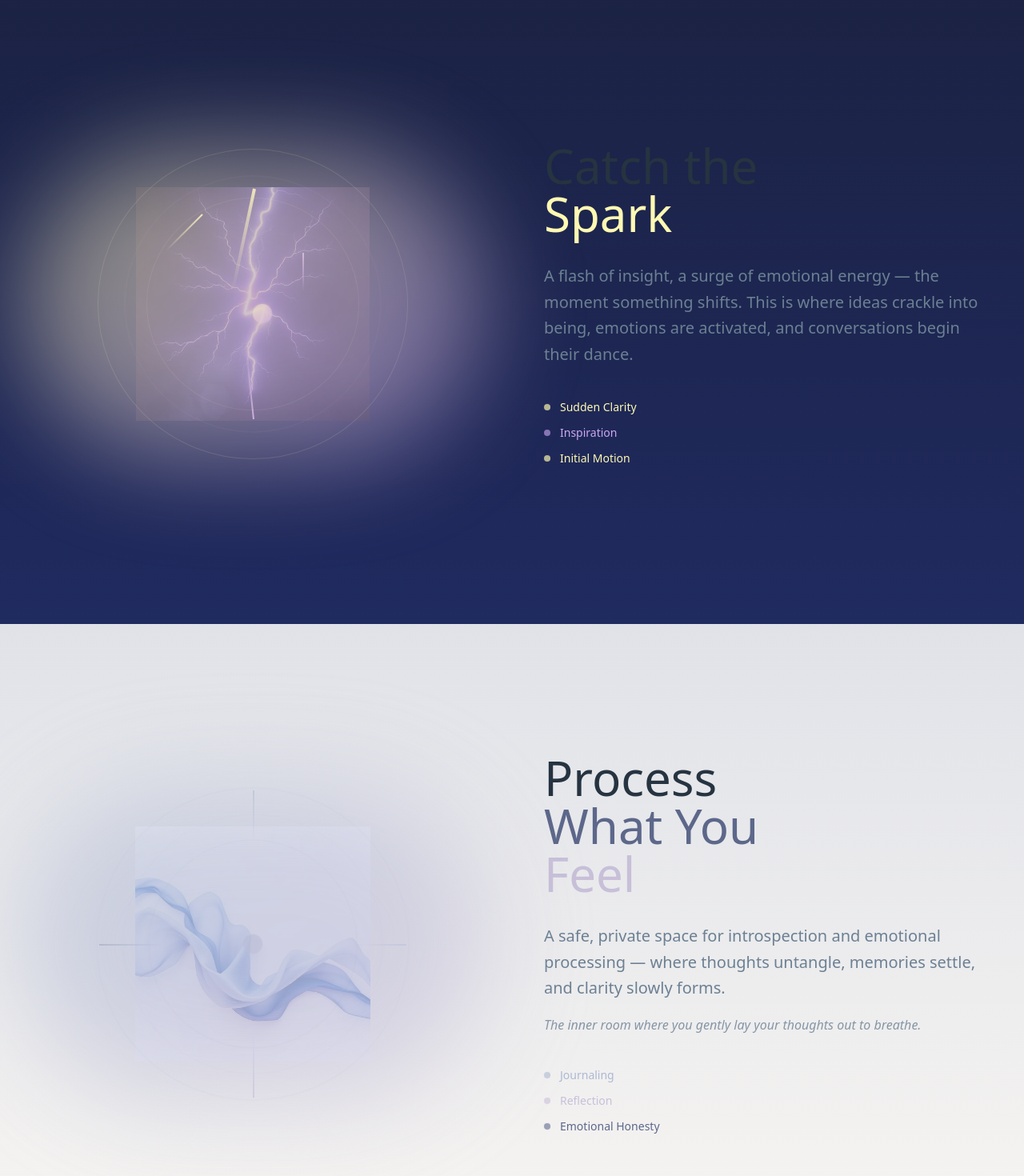
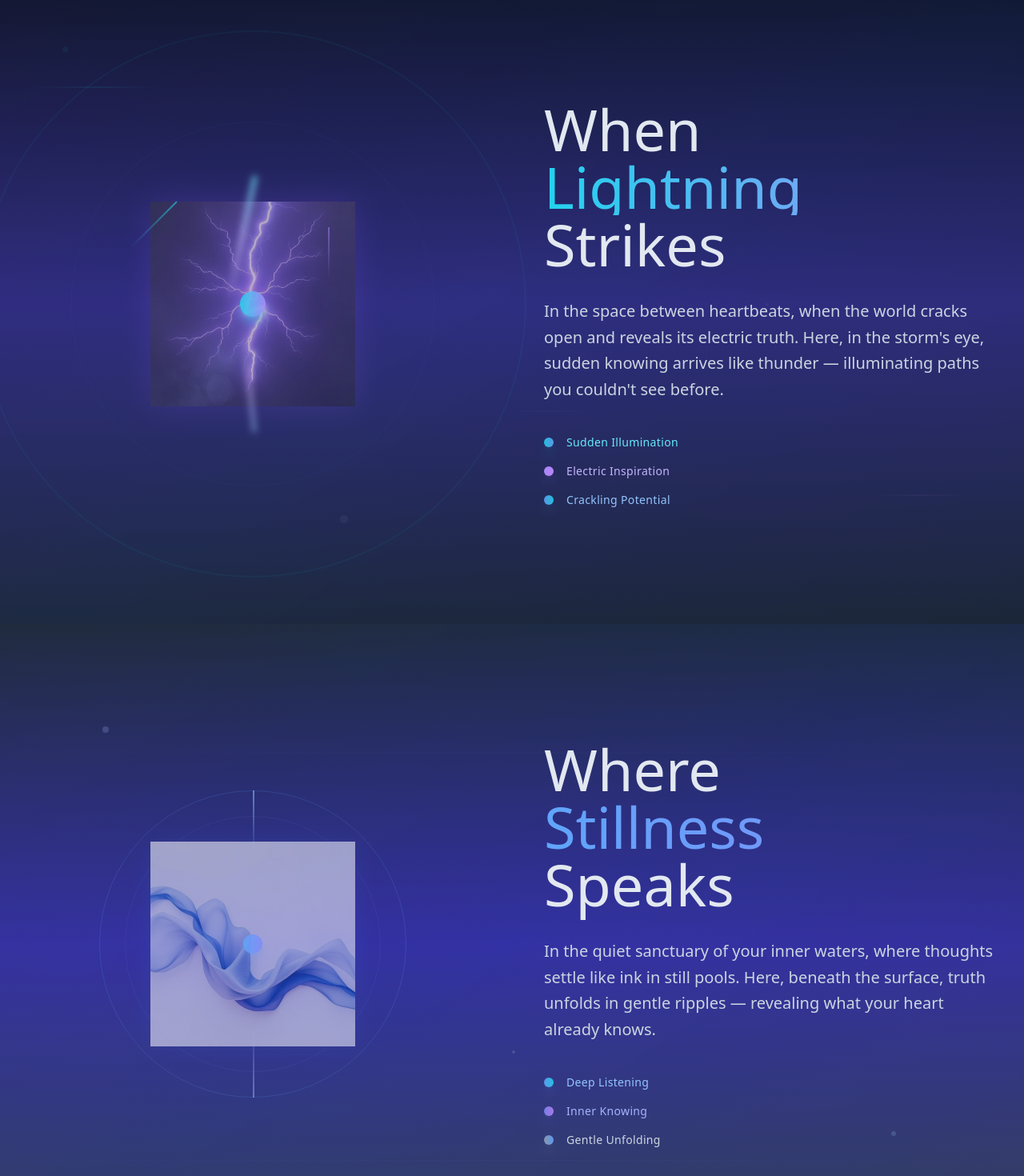
Before and after one commit to blazetornado2014/hearth-v1, a React (Vite) app: page / in a window 1280 px wide. Shown: the part 820-2290 px from the top of the page at 80% size. Built offline with nearby package versions, Linux system fonts and the light colour scheme.

Commit message:
Refactor element sections
Redesign the four element sections to be more elemental and emotionally symbolic, focusing on atmosphere, imagery, and emotional branding.

```diff
--- a/src/components/LoomSection.tsx
+++ b/src/components/LoomSection.tsx
@@ -2,87 +2,86 @@ import loomThreads from "@/assets/loom-threads.png";
 
 const LoomSection = () => {
   return (
-    <section className="relative min-h-screen bg-gradient-loom-bg overflow-hidden flex items-center">
-      {/* Subtle ambient glow */}
-      <div className="absolute inset-0 bg-gradient-to-b from-loom-lavender/5 to-transparent pointer-events-none"></div>
+    <section className="relative min-h-screen bg-gradient-to-b from-slate-800 via-indigo-800 to-slate-700 overflow-hidden flex items-center">
+      {/* Mist and still water atmosphere */}
+      <div className="absolute inset-0 opacity-40">
+        {/* Ethereal mist layers */}
+        <div className="absolute top-0 left-0 w-full h-full bg-gradient-to-br from-slate-600/20 via-blue-800/30 to-slate-700/40"></div>
+        <div className="absolute top-1/3 left-1/3 w-80 h-80 bg-gradient-radial from-blue-400/8 to-transparent rounded-full blur-3xl animate-pulse"></div>
+        <div className="absolute bottom-1/4 right-1/4 w-96 h-96 bg-gradient-radial from-purple-400/6 to-transparent rounded-full blur-3xl animate-pulse delay-2000"></div>
+
+        {/* Ink drops in still water */}
+        <div className="absolute top-32 left-32 w-2 h-2 bg-indigo-300 rounded-full animate-pulse opacity-60"></div>
+        <div className="absolute bottom-40 right-40 w-1.5 h-1.5 bg-blue-300 rounded-full animate-pulse delay-1000 opacity-50"></div>
+        <div className="absolute top-2/3 left-1/2 w-1 h-1 bg-slate-300 rounded-full animate-pulse delay-1500 opacity-40"></div>
+
+        {/* Silk threads flowing */}
+        <div className="absolute top-40 left-0 w-full h-0.5 bg-gradient-to-r from-transparent via-blue-400/20 to-transparent animate-pulse opacity-30"></div>
+        <div className="absolute bottom-32 left-0 w-full h-0.5 bg-gradient-to-r from-transparent via-indigo-400/15 to-transparent animate-pulse delay-1000 opacity-25"></div>
+      </div>
 
       <div className="relative z-10 max-w-7xl mx-auto px-8 py-16">
         <div className="grid lg:grid-cols-2 gap-20 items-center">
-          {/* Visual Element - Left */}
+          {/* Fluid Visual - Left */}
           <div className="relative">
             <div className="relative mx-auto w-96 h-96 flex items-center justify-center">
-              {/* Background threads image */}
+              {/* Ink swirling in water */}
               <div className="absolute inset-0 flex items-center justify-center">
                 <img
                   src={loomThreads}
-                  alt="Flowing threads representing emotional processing"
-                  className="w-72 h-72 opacity-40 animate-breathe"
+                  alt="Ink swirling in still water"
+                  className="w-64 h-64 opacity-60 animate-pulse filter drop-shadow-lg"
+                  style={{ filter: 'drop-shadow(0 0 15px rgba(59, 130, 246, 0.2))' }}
                 />
               </div>
 
-              {/* Flowing concentric waves */}
+              {/* Concentric ripples */}
               <div className="absolute inset-0">
-                {/* Central processing point */}
-                <div className="absolute top-1/2 left-1/2 transform -translate-x-1/2 -translate-y-1/2">
-                  <div className="w-6 h-6 bg-gradient-loom rounded-full animate-breathe shadow-lg shadow-loom-blue/30"></div>
-                </div>
+                <div className="absolute top-1/2 left-1/2 transform -translate-x-1/2 -translate-y-1/2 w-6 h-6 bg-gradient-to-r from-blue-400 to-indigo-400 rounded-full animate-pulse shadow-lg shadow-blue-400/30"></div>
 
-                {/* Flowing ripples */}
-                <div className="absolute inset-0 border border-loom-blue/20 rounded-full animate-breathe"></div>
-                <div className="absolute inset-8 border border-loom-lavender/15 rounded-full animate-breathe delay-1000"></div>
-                <div className="absolute inset-16 border border-loom-ink/10 rounded-full animate-breathe delay-2000"></div>
-              </div>
+                {/* Flowing streams */}
+                <div className="absolute top-0 left-1/2 w-0.5 h-20 bg-gradient-to-b from-blue-300 to-transparent animate-pulse opacity-60"></div>
+                <div className="absolute bottom-0 left-1/2 w-0.5 h-24 bg-gradient-to-t from-indigo-300 to-transparent animate-pulse delay-500 opacity-50"></div>
 
-              {/* Flowing ink streams */}
-              <div className="absolute inset-0">
-                {/* Vertical flow */}
-                <div className="absolute top-0 left-1/2 w-0.5 h-16 bg-gradient-to-b from-loom-blue to-transparent animate-settle opacity-50"></div>
-                <div className="absolute bottom-0 left-1/2 w-0.5 h-20 bg-gradient-to-t from-loom-lavender to-transparent animate-settle delay-500 opacity-60"></div>
-
-                {/* Horizontal flow */}
-                <div className="absolute top-1/2 left-0 w-20 h-0.5 bg-gradient-to-r from-loom-ink to-transparent animate-settle delay-1000 opacity-40"></div>
-                <div className="absolute top-1/2 right-0 w-16 h-0.5 bg-gradient-to-l from-loom-blue to-transparent animate-settle delay-1500 opacity-45"></div>
+                {/* Ripple rings */}
+                <div className="absolute inset-0 border border-blue-400/20 rounded-full animate-pulse"></div>
+                <div className="absolute inset-8 border border-indigo-400/15 rounded-full animate-pulse delay-1000"></div>
+                <div className="absolute inset-16 border border-slate-400/10 rounded-full animate-pulse delay-2000"></div>
               </div>
             </div>
 
-            {/* Soft glow effect */}
-            <div className="absolute inset-0 bg-gradient-loom opacity-5 rounded-full blur-3xl animate-breathe"></div>
+            {/* Soft mist glow */}
+            <div className="absolute inset-0 bg-gradient-radial from-blue-500/8 via-indigo-500/4 to-transparent rounded-full blur-3xl animate-pulse"></div>
           </div>
 
-          {/* Content - Right */}
+          {/* Sacred Text - Right */}
           <div className="text-left max-w-xl">
-            {/* Headline */}
-            <h2 className="text-5xl md:text-6xl font-light text-foreground mb-8 leading-tight">
-              Process
-              <span className="block text-loom-ink font-medium">What You</span>
-              <span className="block text-loom-lavender">Feel</span>
+            <h2 className="text-5xl md:text-7xl font-light text-white mb-8 leading-tight">
+              <span className="text-slate-200">Where</span>
+              <span className="block text-transparent bg-clip-text bg-gradient-to-r from-blue-400 to-indigo-400 font-medium">
+                Stillness
+              </span>
+              <span className="block text-slate-200">Speaks</span>
             </h2>
 
-            {/* Description */}
-            <div className="space-y-4 mb-10">
-              <p className="text-xl text-muted-foreground leading-relaxed font-light">
-                A safe, private space for introspection and emotional processing —
-                where thoughts untangle, memories settle, and clarity slowly forms.
-              </p>
+            <p className="text-xl text-slate-300 leading-relaxed font-light mb-10">
+              In the quiet sanctuary of your inner waters, where thoughts settle like ink in still pools.
+              Here, beneath the surface, truth unfolds in gentle ripples —
+              revealing what your heart already knows.
+            </p>
 
-              <p className="text-base text-muted-foreground/80 leading-relaxed font-light italic">
-                The inner room where you gently lay your thoughts out to breathe.
-              </p>
-            </div>
-
-            {/* Element qualities */}
-            <div className="space-y-3">
-              <div className="flex items-center gap-3 text-loom-blue">
-                <div className="w-2 h-2 bg-loom-blue rounded-full animate-breathe"></div>
-                <span className="text-sm font-medium">Journaling</span>
+            <div className="space-y-4">
+              <div className="flex items-center gap-4 text-blue-300">
+                <div className="w-3 h-3 bg-gradient-to-r from-blue-400 to-cyan-400 rounded-full animate-pulse shadow-lg shadow-blue-400/50"></div>
+                <span className="text-sm font-medium tracking-wide">Deep Listening</span>
               </div>
-              <div className="flex items-center gap-3 text-loom-lavender">
-                <div className="w-2 h-2 bg-loom-lavender rounded-full animate-breathe delay-700"></div>
-                <span className="text-sm font-medium">Reflection</span>
+              <div className="flex items-center gap-4 text-indigo-300">
+                <div className="w-3 h-3 bg-gradient-to-r from-indigo-400 to-purple-400 rounded-full animate-pulse delay-700 shadow-lg shadow-indigo-400/50"></div>
+                <span className="text-sm font-medium tracking-wide">Inner Knowing</span>
               </div>
-              <div className="flex items-center gap-3 text-loom-ink">
-                <div className="w-2 h-2 bg-loom-ink rounded-full animate-breathe delay-1400"></div>
-                <span className="text-sm font-medium">Emotional Honesty</span>
+              <div className="flex items-center gap-4 text-slate-300">
+                <div className="w-3 h-3 bg-gradient-to-r from-slate-400 to-blue-400 rounded-full animate-pulse delay-1400 shadow-lg shadow-slate-400/50"></div>
+                <span className="text-sm font-medium tracking-wide">Gentle Unfolding</span>
               </div>
             </div>
           </div>
--- a/src/components/SparkSection.tsx
+++ b/src/components/SparkSection.tsx
@@ -2,78 +2,96 @@ import sparkIcon from "@/assets/spark-icon.png";
 
 const SparkSection = () => {
   return (
-    <section className="relative min-h-screen bg-gradient-spark-bg overflow-hidden flex items-center">
-      {/* Subtle ambient glow */}
-      <div className="absolute inset-0 bg-gradient-to-b from-spark-electric/5 to-transparent pointer-events-none"></div>
+    <section className="relative min-h-screen bg-gradient-to-b from-slate-900 via-indigo-900 to-slate-800 overflow-hidden flex items-center">
+      {/* Storm-lit sky atmosphere */}
+      <div className="absolute inset-0 opacity-30">
+        {/* Electric storm clouds */}
+        <div className="absolute top-0 left-0 w-full h-full bg-gradient-to-br from-purple-900/20 via-blue-900/30 to-slate-900/40"></div>
+        <div className="absolute top-1/4 left-1/4 w-96 h-96 bg-gradient-radial from-violet-400/10 to-transparent rounded-full blur-3xl animate-pulse"></div>
+        <div className="absolute bottom-1/3 right-1/3 w-64 h-64 bg-gradient-radial from-blue-400/15 to-transparent rounded-full blur-2xl animate-pulse delay-1000"></div>
+
+        {/* Crackling aether particles */}
+        <div className="absolute top-20 left-20 w-1 h-1 bg-cyan-400 rounded-full animate-ping"></div>
+        <div className="absolute top-40 right-32 w-0.5 h-0.5 bg-violet-300 rounded-full animate-ping delay-500"></div>
+        <div className="absolute bottom-32 left-1/3 w-1.5 h-1.5 bg-blue-300 rounded-full animate-ping delay-1000"></div>
+        <div className="absolute top-1/2 right-1/4 w-0.5 h-0.5 bg-purple-300 rounded-full animate-ping delay-1500"></div>
+
+        {/* Electric web lines */}
+        <div className="absolute top-32 left-10 w-40 h-0.5 bg-gradient-to-r from-transparent via-cyan-400/50 to-transparent animate-pulse opacity-60"></div>
+        <div className="absolute bottom-40 right-16 w-32 h-0.5 bg-gradient-to-r from-transparent via-violet-400/40 to-transparent animate-pulse delay-700 opacity-50"></div>
+        <div className="absolute top-2/3 left-1/2 w-24 h-0.5 bg-gradient-to-r from-transparent via-blue-400/30 to-transparent animate-pulse delay-1200 opacity-40"></div>
+      </div>
 
       <div className="relative z-10 max-w-7xl mx-auto px-8 py-16">
         <div className="grid lg:grid-cols-2 gap-20 items-center">
-          {/* Visual Element - Left */}
+          {/* Elemental Visual - Left */}
           <div className="relative">
             <div className="relative mx-auto w-96 h-96 flex items-center justify-center">
-              {/* Background spark icon */}
+              {/* Crackling storm nexus */}
               <div className="absolute inset-0 flex items-center justify-center">
                 <img
                   src={sparkIcon}
-                  alt="Spark element symbol"
-                  className="w-72 h-72 opacity-40 animate-electric-pulse"
+                  alt="Electric storm nexus"
+                  className="w-64 h-64 opacity-70 animate-pulse filter drop-shadow-lg"
+                  style={{ filter: 'drop-shadow(0 0 20px rgba(139, 92, 246, 0.3))' }}
                 />
               </div>
 
-              {/* Branching lightning visualization */}
+              {/* Electric storm formation */}
               <div className="absolute inset-0">
-                {/* Central pulse */}
-                <div className="absolute top-1/2 left-1/2 transform -translate-x-1/2 -translate-y-1/2 w-6 h-6 bg-gradient-spark rounded-full animate-electric-pulse shadow-lg shadow-spark-electric/50"></div>
+                {/* Central electric core */}
+                <div className="absolute top-1/2 left-1/2 transform -translate-x-1/2 -translate-y-1/2 w-8 h-8 bg-gradient-to-r from-cyan-400 to-violet-400 rounded-full animate-pulse shadow-lg shadow-cyan-400/50"></div>
 
-                {/* Main lightning branches */}
-                <div className="absolute top-12 left-1/2 w-1 h-32 bg-gradient-to-b from-spark-electric to-transparent rotate-12 animate-lightning-flicker origin-top opacity-80"></div>
-                <div className="absolute bottom-12 left-1/2 w-0.5 h-24 bg-gradient-to-t from-spark-violet to-transparent -rotate-6 animate-lightning-flicker delay-300 origin-bottom opacity-70"></div>
+                {/* Lightning branches - more organic */}
+                <div className="absolute top-8 left-1/2 w-1.5 h-40 bg-gradient-to-b from-cyan-300 via-violet-300 to-transparent rotate-12 animate-pulse origin-top opacity-80 blur-sm"></div>
+                <div className="absolute bottom-8 left-1/2 w-1 h-32 bg-gradient-to-t from-blue-300 via-purple-300 to-transparent -rotate-6 animate-pulse delay-300 origin-bottom opacity-70 blur-sm"></div>
 
-                {/* Side branches */}
-                <div className="absolute top-20 left-1/3 w-0.5 h-16 bg-gradient-to-b from-spark-electric to-transparent rotate-45 animate-lightning-flicker delay-500 origin-top opacity-60"></div>
-                <div className="absolute top-32 right-1/3 w-0.5 h-12 bg-gradient-to-b from-spark-violet to-transparent -rotate-30 animate-lightning-flicker delay-800 origin-top opacity-50"></div>
+                {/* Crackling branches */}
+                <div className="absolute top-16 left-1/4 w-0.5 h-20 bg-gradient-to-b from-cyan-400 to-transparent rotate-45 animate-pulse delay-500 origin-top opacity-60"></div>
+                <div className="absolute top-24 right-1/4 w-0.5 h-16 bg-gradient-to-b from-violet-400 to-transparent -rotate-30 animate-pulse delay-800 origin-top opacity-50"></div>
 
-                {/* Energy rings */}
-                <div className="absolute inset-0 border border-spark-electric/20 rounded-full animate-electric-pulse"></div>
-                <div className="absolute inset-8 border border-spark-violet/15 rounded-full animate-electric-pulse delay-500"></div>
-                <div className="absolute inset-16 border border-spark-electric/10 rounded-full animate-electric-pulse delay-1000"></div>
+                {/* Electric aura rings */}
+                <div className="absolute inset-0 border border-cyan-400/30 rounded-full animate-ping"></div>
+                <div className="absolute inset-8 border border-violet-400/20 rounded-full animate-ping delay-500"></div>
+                <div className="absolute inset-16 border border-blue-400/15 rounded-full animate-ping delay-1000"></div>
               </div>
             </div>
 
-            {/* Soft glow effect */}
-            <div className="absolute inset-0 bg-gradient-spark opacity-5 rounded-full blur-3xl animate-glow-pulse"></div>
+            {/* Storm glow */}
+            <div className="absolute inset-0 bg-gradient-radial from-violet-500/10 via-blue-500/5 to-transparent rounded-full blur-3xl animate-pulse"></div>
           </div>
 
-          {/* Content - Right */}
+          {/* Sacred Text - Right */}
           <div className="text-left max-w-xl">
-            {/* Headline */}
-            <h2 className="text-5xl md:text-6xl font-light text-foreground mb-8 leading-tight">
-              Catch the
-              <span className="block text-spark-electric font-medium">
-                Spark
+            {/* Elemental Headline */}
+            <h2 className="text-5xl md:text-7xl font-light text-white mb-8 leading-tight">
+              <span className="text-slate-200">When</span>
+              <span className="block text-transparent bg-clip-text bg-gradient-to-r from-cyan-400 to-violet-400 font-medium">
+                Lightning
               </span>
+              <span className="block text-slate-200">Strikes</span>
             </h2>
 
-            {/* Description */}
-            <p className="text-xl text-muted-foreground leading-relaxed font-light mb-10">
-              A flash of insight, a surge of emotional energy — the moment something shifts.
-              This is where ideas crackle into being, emotions are activated,
-              and conversations begin their dance.
+            {/* Mythic Description */}
+            <p className="text-xl text-slate-300 leading-relaxed font-light mb-10">
+              In the space between heartbeats, when the world cracks open and reveals its electric truth.
+              Here, in the storm's eye, sudden knowing arrives like thunder —
+              illuminating paths you couldn't see before.
             </p>
 
-            {/* Element qualities */}
-            <div className="space-y-3">
-              <div className="flex items-center gap-3 text-spark-electric">
-                <div className="w-2 h-2 bg-spark-electric rounded-full animate-electric-pulse"></div>
-                <span className="text-sm font-medium">Sudden Clarity</span>
+            {/* Elemental Qualities */}
+            <div className="space-y-4">
+              <div className="flex items-center gap-4 text-cyan-300">
+                <div className="w-3 h-3 bg-gradient-to-r from-cyan-400 to-blue-400 rounded-full animate-pulse shadow-lg shadow-cyan-400/50"></div>
+                <span className="text-sm font-medium tracking-wide">Sudden Illumination</span>
               </div>
-              <div className="flex items-center gap-3 text-spark-violet">
-                <div className="w-2 h-2 bg-spark-violet rounded-full animate-electric-pulse delay-200"></div>
-                <span className="text-sm font-medium">Inspiration</span>
+              <div className="flex items-center gap-4 text-violet-300">
+                <div className="w-3 h-3 bg-gradient-to-r from-violet-400 to-purple-400 rounded-full animate-pulse delay-200 shadow-lg shadow-violet-400/50"></div>
+                <span className="text-sm font-medium tracking-wide">Electric Inspiration</span>
               </div>
-              <div className="flex items-center gap-3 text-spark-electric">
-                <div className="w-2 h-2 bg-spark-electric rounded-full animate-electric-pulse delay-400"></div>
-                <span className="text-sm font-medium">Initial Motion</span>
+              <div className="flex items-center gap-4 text-blue-300">
+                <div className="w-3 h-3 bg-gradient-to-r from-blue-400 to-cyan-400 rounded-full animate-pulse delay-400 shadow-lg shadow-blue-400/50"></div>
+                <span className="text-sm font-medium tracking-wide">Crackling Potential</span>
               </div>
             </div>
           </div>
```
